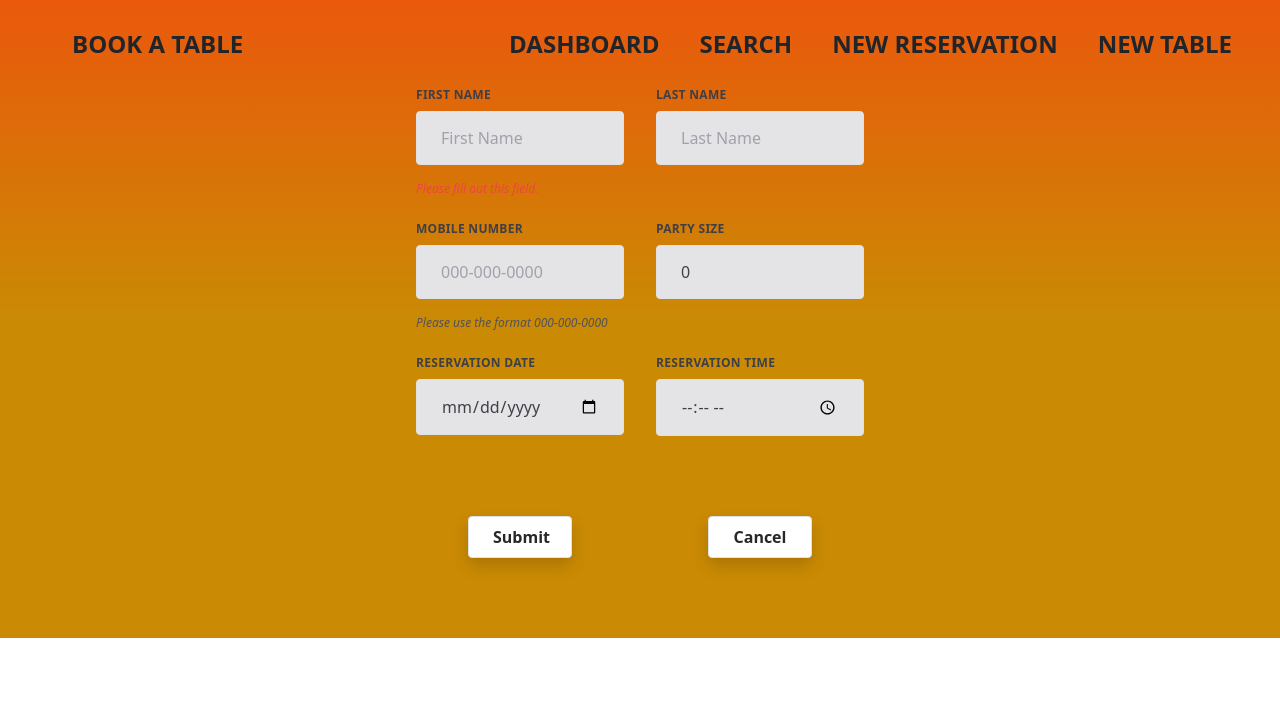
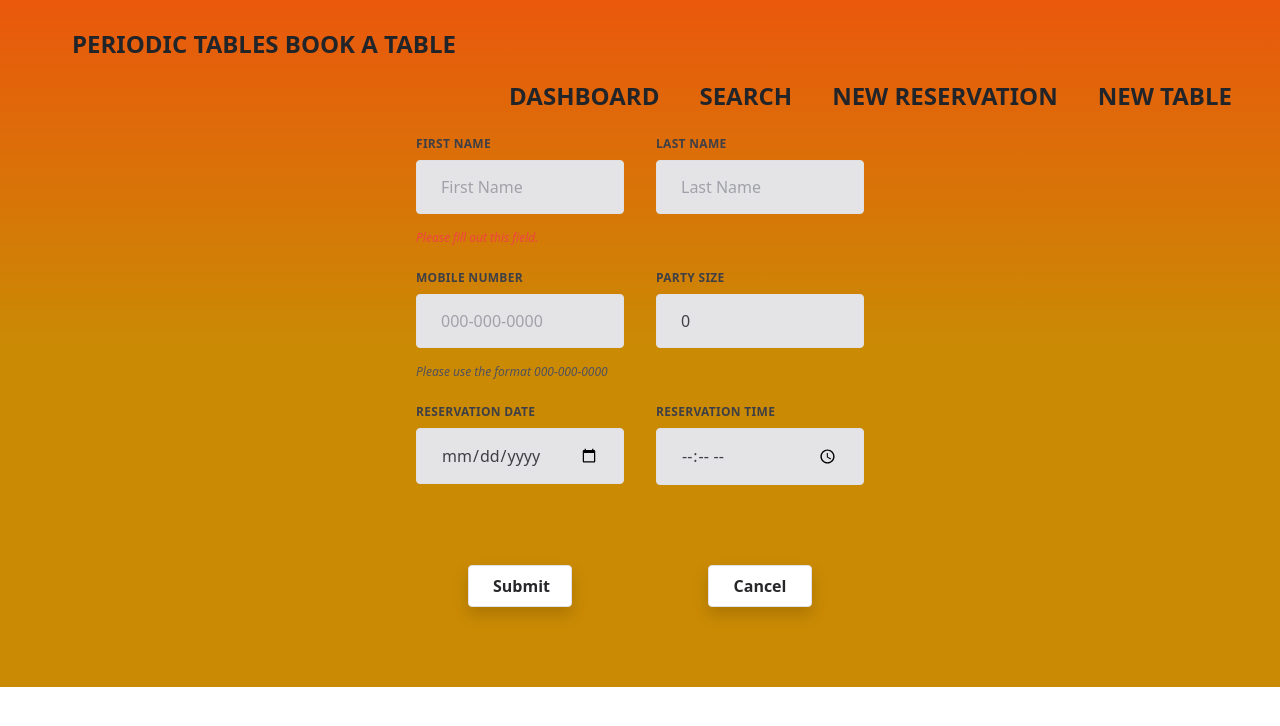
Before and after one commit to lindseyindev/restaurant-reservations, a React (Create React App) app in the folder front-end/: page /reservations/new in a window 1280 px wide. Shown: the top 726 px of the page. Built offline with nearby package versions, Linux system fonts and the light colour scheme; no server answers; a web font is replaced by a local one.

Commit message:
adding title

```diff
--- a/front-end/src/layout/Menu.js
+++ b/front-end/src/layout/Menu.js
@@ -22,7 +22,7 @@ function Menu() {
                   to="/"
                   className="text-2xl font-bold leading-relaxed inline-block mr-4 py-2 whitespace-nowrap uppercase "
                 >
-                  <div className="mx-3">Book a Table</div>
+                  <div className="mx-3">periodic tables Book a Table</div>
                 </Link>
                 <button
                   className=" cursor-pointer text-2xl leading-none px-3 py-1 border border-solid border-transparent rounded bg-transparent block lg:hidden outline-none focus:outline-none"
```
